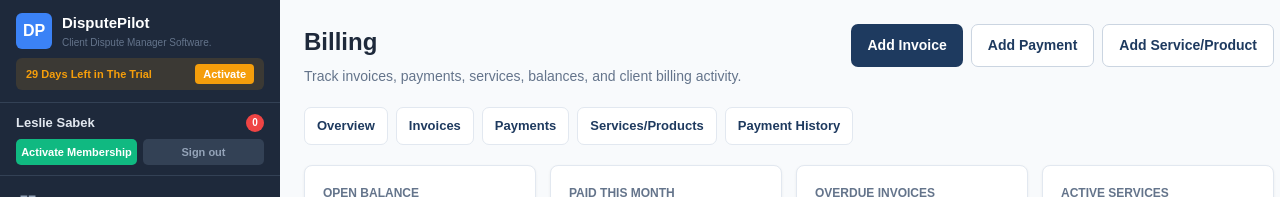
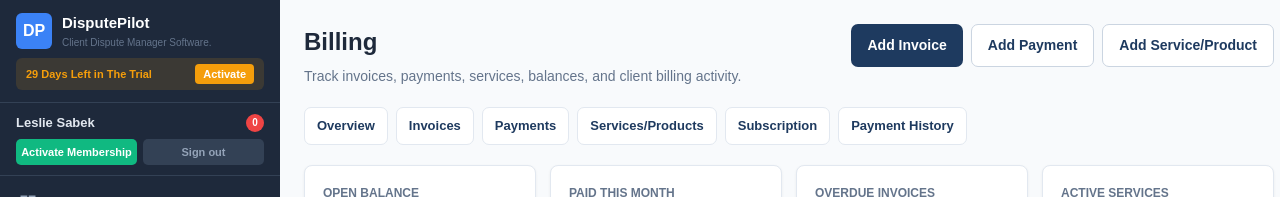
Before and after one commit to fiiasknow-svg/disputepilot-app, a Next.js app: page /billing in a window 1280 px wide. Shown: the top 197 px of the page. Built offline with nearby package versions, Linux system fonts and the light colour scheme.

Commit message:
Add subscription label to billing

```diff
--- a/app/billing/BillingWorkspace.tsx
+++ b/app/billing/BillingWorkspace.tsx
@@ -163,12 +163,13 @@ export default function BillingWorkspace({ view = "overview" }: { view?: "overvi
         <nav aria-label="Billing sections" style={{ display: "flex", gap: 8, flexWrap: "wrap", marginBottom: 20 }}>
           {[
             ["Overview", "/billing"],
-            ["Invoices", "/billing/invoices"],
-            ["Payments", "/billing/payments"],
-            ["Services/Products", "/billing/services-products"],
-            ["Payment History", "/billing/payment-history"],
+["Invoices", "/billing/invoices"],
+["Payments", "/billing/payments"],
+["Services/Products", "/billing/services-products"],
+["Subscription", "/billing"],
+["Payment History", "/billing/payment-history"],
           ].map(([label, href]) => (
-            <Link key={href} href={href} style={tabLink}>{label}</Link>
+            <Link key={label} href={href} style={tabLink}>{label}</Link>
           ))}
         </nav>
 
```
